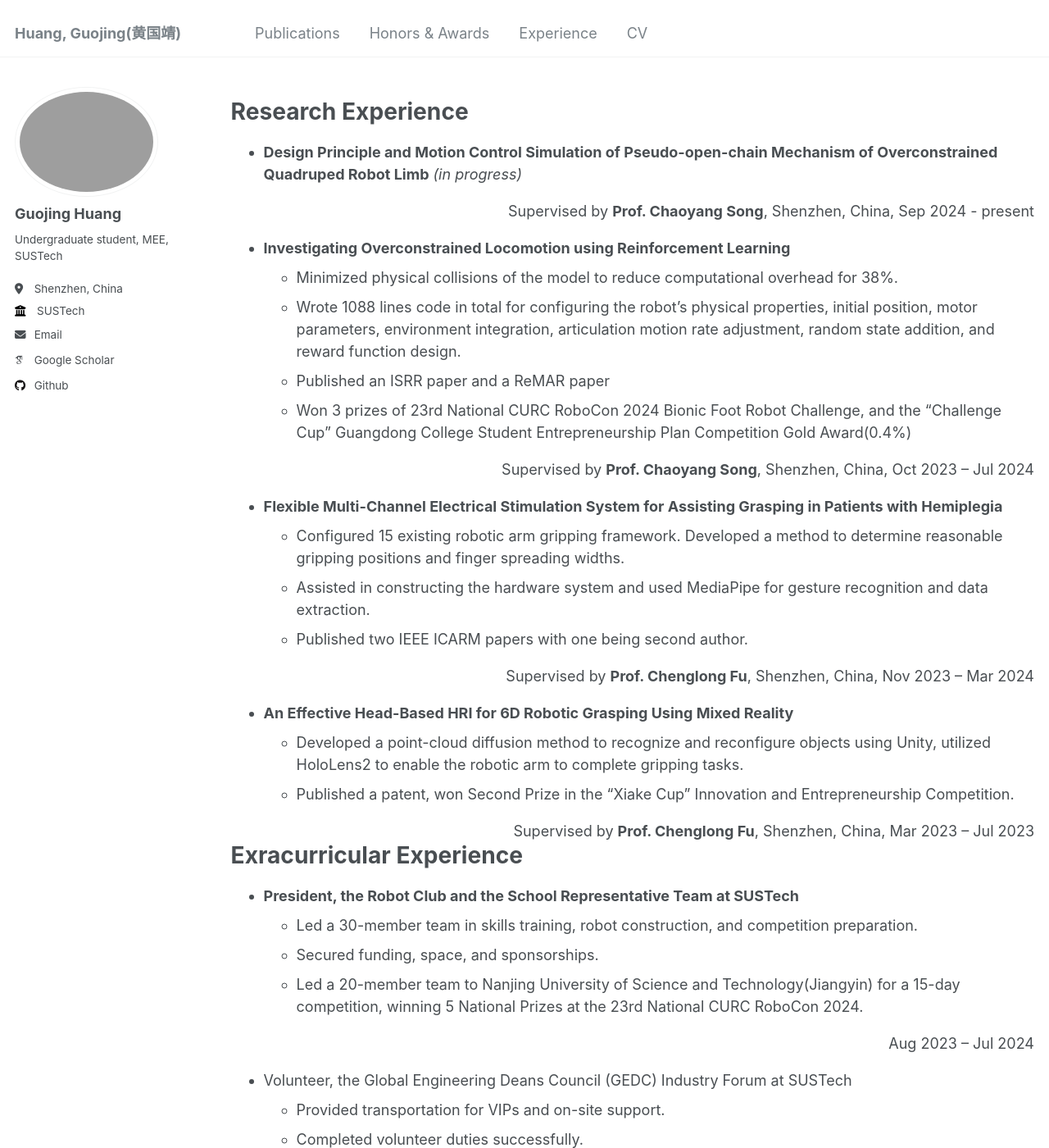
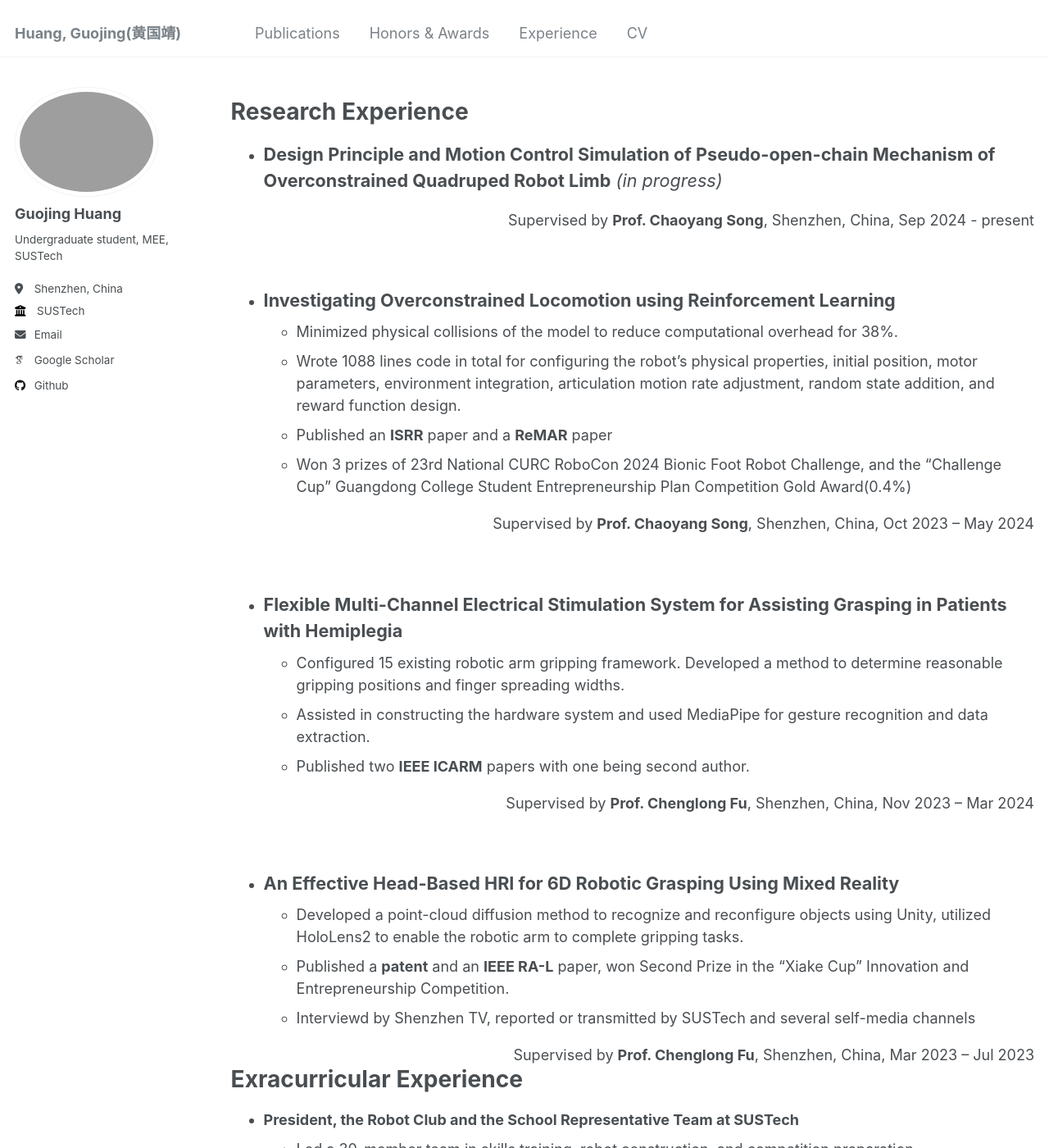
Before and after one commit to Acheng0211/acheng0211.github.io, a Jekyll site: the page built from _pages/experience.md, in a window 1280 px wide and 1400 px high. Shown: the whole window at 82% size. Built offline with Jekyll 4.4.1, drawn with Linux system fonts in a browser that asks for light colours; some web fonts are replaced.

Commit message:
update: fullfill the first research experience

```diff
--- a/_pages/experience.md
+++ b/_pages/experience.md
@@ -9,25 +9,32 @@ author_profile: true
 
 Research Experience
 ======
-* **Design Principle and Motion Control Simulation of Pseudo-open-chain Mechanism of Overconstrained Quadruped Robot Limb** *(in progress)*
+* <big>**Design Principle and Motion Control Simulation of Pseudo-open-chain Mechanism of Overconstrained Quadruped Robot Limb** *(in progress)*</big>
 <div style="text-align: right;">Supervised by <b>Prof. Chaoyang Song</b>, Shenzhen, China, Sep 2024 - present</div>
 
-* **Investigating Overconstrained Locomotion using Reinforcement Learning**
+<br>
+
+* <big>**Investigating Overconstrained Locomotion using Reinforcement Learning**</big>
     *	Minimized physical collisions of the model to reduce computational overhead for 38%.
     -	Wrote 1088 lines code in total for configuring the robot's physical properties, initial position, motor parameters, environment integration, articulation motion rate adjustment, random state addition, and reward function design.
-    -	Published an ISRR paper and a ReMAR paper
+    -	Published an **ISRR** paper and a **ReMAR** paper
     -	Won 3 prizes of 23rd National CURC RoboCon 2024 Bionic Foot Robot Challenge, and the “Challenge Cup” Guangdong College Student Entrepreneurship Plan Competition Gold Award(0.4%)
-<div style="text-align: right;">Supervised by <b>Prof. Chaoyang Song</b>, Shenzhen, China, Oct 2023 – Jul 2024</div>
+<div style="text-align: right;">Supervised by <b>Prof. Chaoyang Song</b>, Shenzhen, China, Oct 2023 – May 2024</div>
 
-* **Flexible Multi-Channel Electrical Stimulation System for Assisting Grasping in Patients with Hemiplegia**
+<br>
+
+* <big>**Flexible Multi-Channel Electrical Stimulation System for Assisting Grasping in Patients with Hemiplegia**</big>
     -	Configured 15 existing robotic arm gripping framework. Developed a method to determine reasonable gripping positions and finger spreading widths.
     -	Assisted in constructing the hardware system and used MediaPipe for gesture recognition and data extraction.
-    -	Published two IEEE ICARM papers with one being second author.
+    -	Published two **IEEE ICARM** papers with one being second author.
 <div style="text-align: right;">Supervised by <b>Prof. Chenglong Fu</b>, Shenzhen, China, Nov 2023 – Mar 2024</div>
 
-* **An Effective Head-Based HRI for 6D Robotic Grasping Using Mixed Reality**
+<br>
+
+* <big>**An Effective Head-Based HRI for 6D Robotic Grasping Using Mixed Reality**</big>
     -	Developed a point-cloud diffusion method to recognize and reconfigure objects using Unity, utilized HoloLens2 to enable the robotic arm to complete gripping tasks.
-    -	Published a patent, won Second Prize in the “Xiake Cup” Innovation and Entrepreneurship Competition.
+    -	Published a **patent** and an **IEEE RA-L** paper, won Second Prize in the “Xiake Cup” Innovation and Entrepreneurship Competition.
+    - Interviewd by Shenzhen TV, reported or transmitted by SUSTech and several self-media channels
 <div style="text-align: right;">Supervised by <b>Prof. Chenglong Fu</b>, Shenzhen, China, Mar 2023 – Jul 2023</div>
 
 
```
